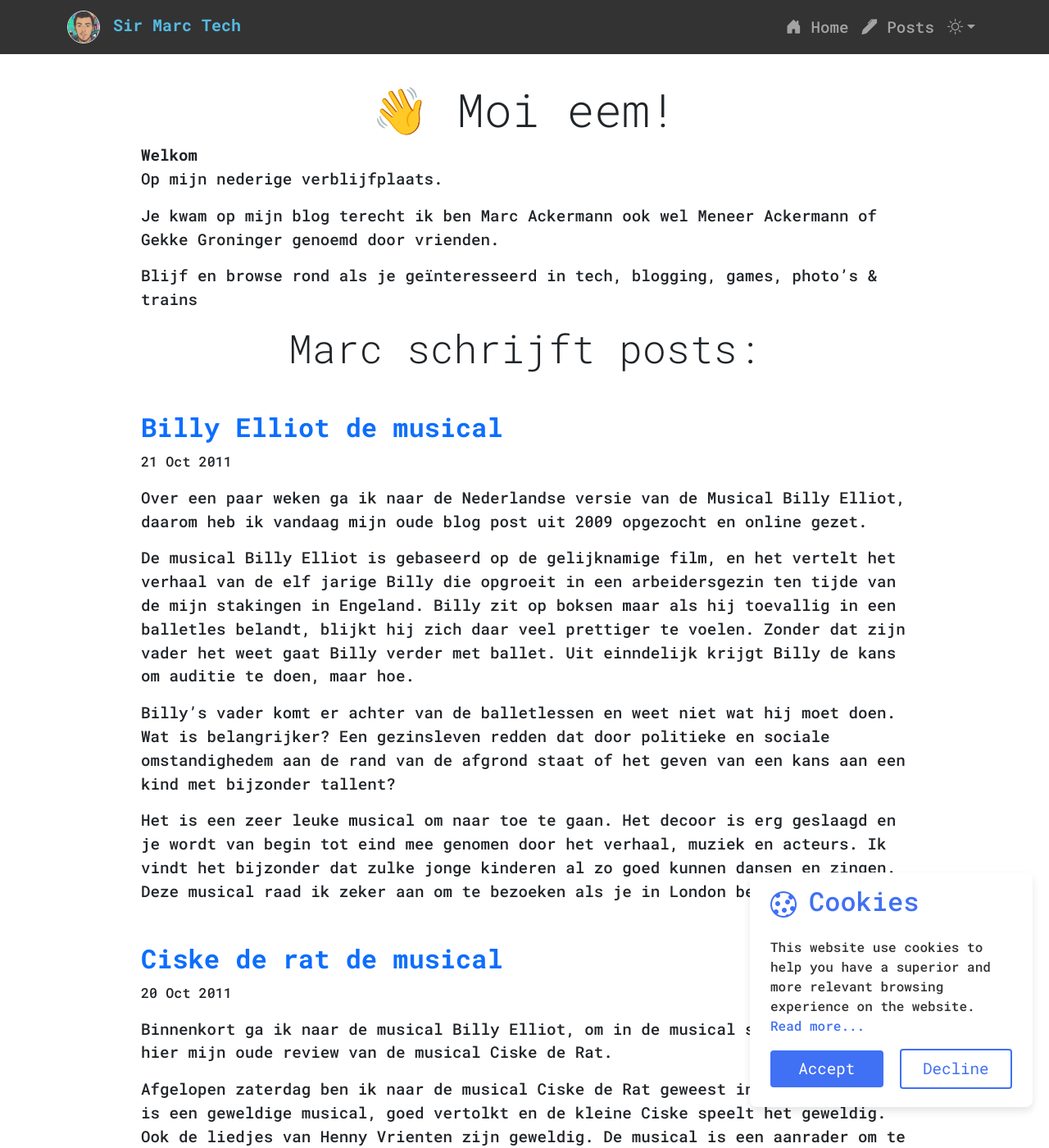
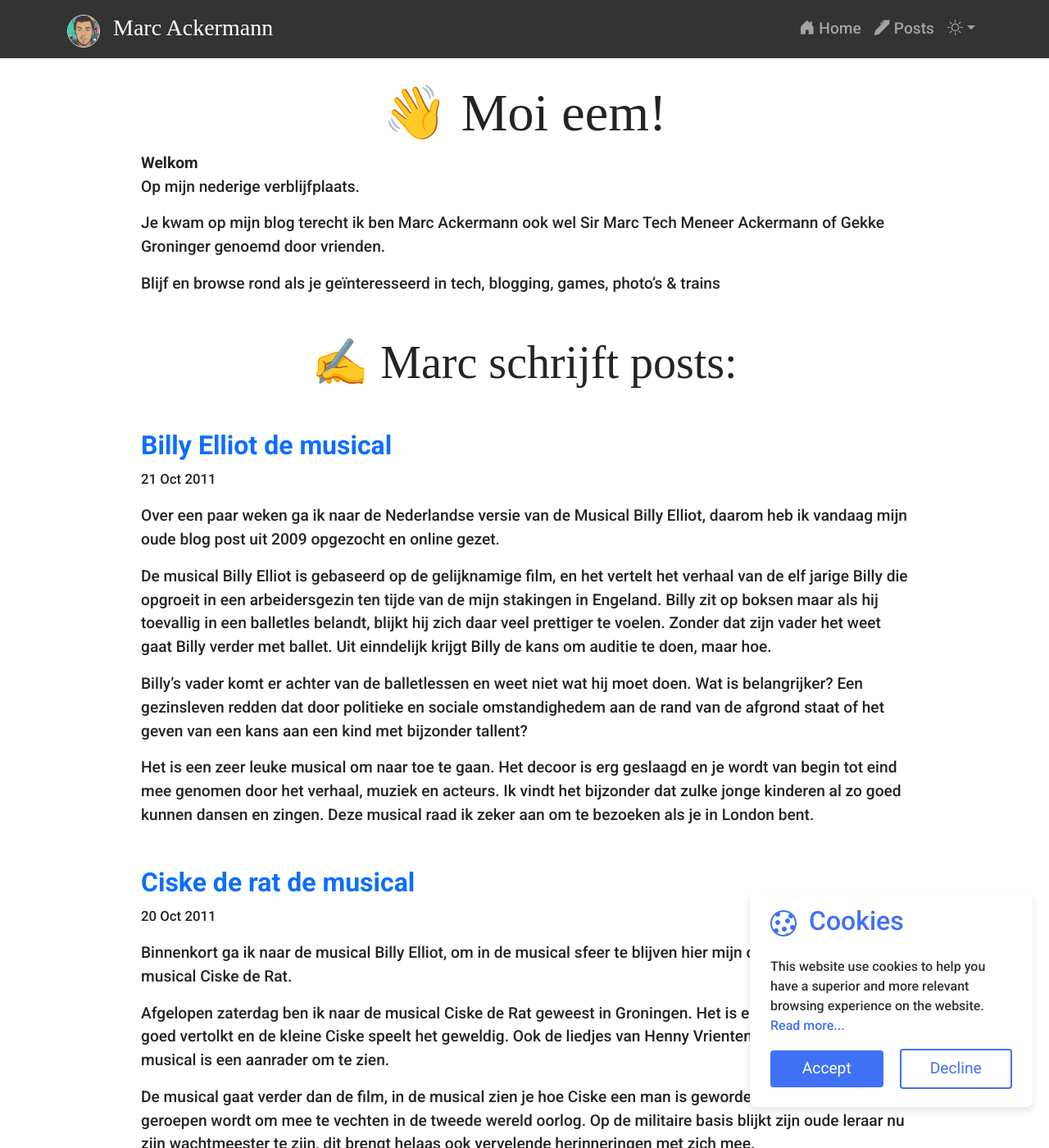
Before and after one commit to meneerackermann/meneerackermann.github.io, a Jekyll site: the page built from index.md, in a window 1280 px wide and 1400 px high. Shown: the whole window at 82% size. Built offline with Jekyll 4.4.1, drawn with Linux system fonts in a browser that asks for light colours; some web fonts are replaced.

Commit message:
int. setup

```diff
--- a/_config.yml
+++ b/_config.yml
@@ -1,5 +1,5 @@
-url: "https://sirmarc.tech"
-title: 'Sir Marc Tech'
+url: "https://marcackermann.nl"
+title: 'Marc Ackermann'
 slogan: 'Photography, Train Spotter, Blogger, Gamer, Video Creator'
 description: "Photography, Train Spotter, Blogger, Gamer, Video Creator"
 logo: /assets/images/marc.png
--- a/_includes/navigation.html
+++ b/_includes/navigation.html
@@ -5,7 +5,7 @@
             <a class="navbar-brand" href="{{ '/' | absolute_url }}"><img src="{{ site.logo | absolute_url }}" alt="{{ page.title }} {{ site.title }}"
                     style="height:40px;" class="rounded-pill border"
                     title="{{ page.title }} {{ site.title }}"></a><a href="{{ '/' | absolute_url }}"><strong
-                    class="title">{{ site.title }}</strong></a>
+                    class="title barriecito title-text">{{ site.title }}</strong></a>
         </div>
         <button class="navbar-toggler" type="button" data-bs-toggle="collapse" data-bs-target="#navbarNav"
             aria-controls="navbarNav" aria-expanded="false" aria-label="Toggle navigation">
--- a/_layouts/default.html
+++ b/_layouts/default.html
@@ -13,8 +13,7 @@
     {% include favicons.html %}
     <link rel="preconnect" href="https://fonts.googleapis.com">
     <link rel="preconnect" href="https://fonts.gstatic.com" crossorigin>
-    <link href="https://fonts.googleapis.com/css2?family=Roboto+Mono:ital,wght@0,100..700;1,100..700&display=swap"
-        rel="stylesheet">
+    <link href="https://fonts.googleapis.com/css2?family=Barriecito&family=Roboto:ital,wght@0,100..900;1,100..900&display=swap" rel="stylesheet">
     <link rel="stylesheet" href="https://cdn.jsdelivr.net/npm/bootstrap-icons@1.11.3/font/bootstrap-icons.min.css">
 <!-- Google tag (gtag.js) -->
 <script async src="https://www.googletagmanager.com/gtag/js?id=G-8H51NGQ3G7"></script>
--- a/_layouts/home.html
+++ b/_layouts/home.html
@@ -3,13 +3,13 @@ layout: default
 ---
 
 <main class="container" style="margin-top: 100px;max-width:960px;">
-<h1 class="display-4 text-center">{{ page.title }}</h1>
+<h1 class="display-3 text-center barriecito">{{ page.title }}</h1>
 
 {{ content }}
 
-<h2 class="display-5 text-center">Marc schrijft posts:</h2>
+<h2 class="display-4 text-center mt-5 barriecito">✍️ Marc schrijft posts:</h2>
 
-{% for post in site.posts %}
+{% for post in site.posts limit:5 %}
 <h2 class="mt-5"><a href="{{ post.url }}">{{ post.title }}</a></h2>
 <p><small>{{ post.date | date_to_string }}</small></p>
   {{ post.content }}
--- a/assets/css/marcackermann.css
+++ b/assets/css/marcackermann.css
@@ -1,9 +1,11 @@
 body {
     font-size: 120%;
-    font-family: "Roboto Mono", serif;
+    font-family: "Roboto", serif;
     font-optical-sizing: auto;
     font-weight: 500;
     font-style: normal;
+    font-variation-settings:
+      "wdth" 100;
 }
 
 h1,
@@ -12,10 +14,12 @@ h3,
 h4,
 h5,
 h6 {
-    font-family: "Roboto Mono", serif;
+    font-family: "Roboto", serif;
     font-optical-sizing: auto;
     font-weight: 700;
     font-style: normal;
+    font-variation-settings:
+      "wdth" 100;
 }
 
 A:link {
@@ -26,17 +30,27 @@ A:hover {
     text-decoration: none;
 }
 
+.barriecito {
+    font-family: "Barriecito", serif;
+    font-weight: 400;
+    font-style: normal;
+  }
+
 .ac-bar {
     background-color:rgb(0,0,0);opacity:0.8;
 }
 
 .title {
-    color: #2aa9db !important;
+    color: #FFFFFF !important;
 }
 
 .title:hover {
     color: #a1d9ef !important;
 
+}
+
+.title-text {
+    font-size:140%;
 }
 
 .nav-link A:hover {
--- a/index.md
+++ b/index.md
@@ -6,6 +6,6 @@ title: 👋 Moi eem!
 **Welkom**<br />
 Op mijn nederige verblijfplaats.
 
-Je kwam op mijn blog terecht ik ben Marc Ackermann ook wel Meneer Ackermann of Gekke Groninger genoemd door vrienden.
+Je kwam op mijn blog terecht ik ben Marc Ackermann ook wel Sir Marc Tech Meneer Ackermann of Gekke Groninger genoemd door vrienden.
 
 Blijf en browse rond als je geïnteresseerd in tech, blogging, games, photo's & trains
```
